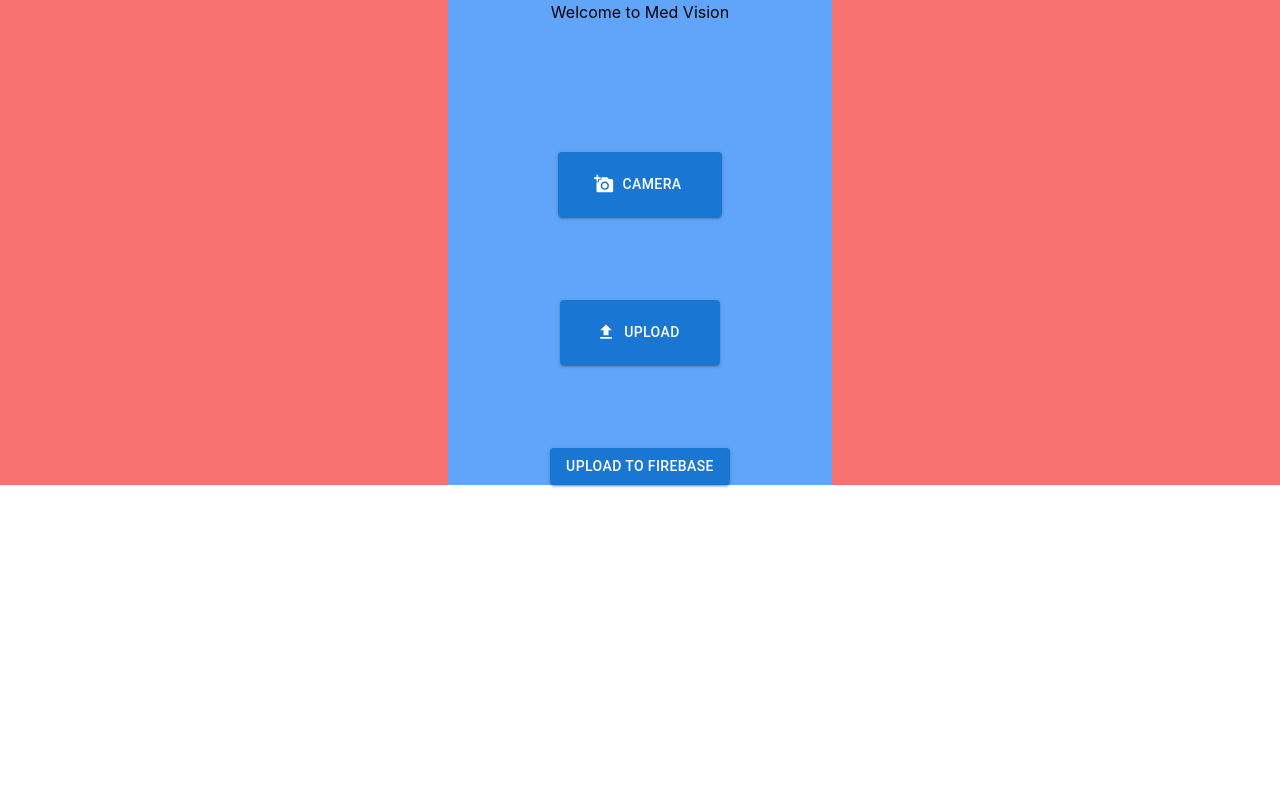
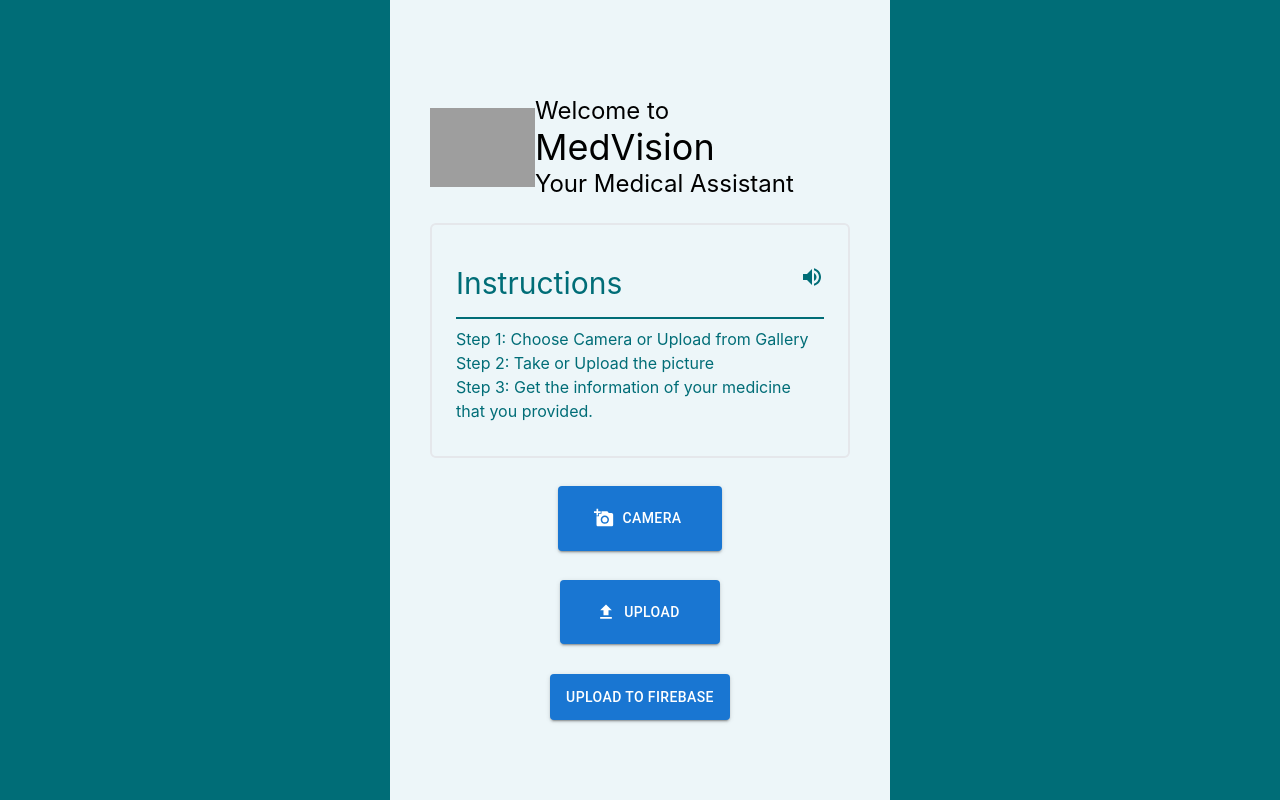
Before and after one commit to erik-ksth/medVision1.0, a React (Create React App) app: page / in a window 1280 px wide. Built offline with nearby package versions, Linux system fonts and the light colour scheme; grey boxes are pictures that could not be loaded.

Commit message:
build: blah blah

```diff
--- a/src/pages/home.js
+++ b/src/pages/home.js
@@ -9,6 +9,7 @@
 import Button from "@mui/material/Button";
 import AddAPhotoIcon from "@mui/icons-material/AddAPhoto";
 import UploadIcon from "@mui/icons-material/Upload";
+import VolumeUpIcon from '@mui/icons-material/VolumeUp';
 
 function Home() {
   const [file, setFile] = useState("");
@@ -83,10 +84,30 @@
   // }, []);
 
   return (
-    <body class="grid justify-items-center w-full bg-red-400">
-      <div class="w-96 bg-blue-400 grid justify-items-center gap-y-32">
-        <h1>Welcome to Med Vision</h1>
+    <body class="grid justify-items-center w-full bg-primaryGreen">
+      <div style={{maxWidth: '500px'}} class="w-screen h-screen gap-y-16 px-10 py-20 bg-primaryBlue grid justify-items-center gap-y-2">
 
+        <div class="flex flex-row w-full items-center justify-between">
+          <img class="w-3/12" src="/images/medVisionLogo.svg"></img>
+          <div>
+            <p class="text-2xl">Welcome to <span class="text-4xl">MedVision</span></p>
+            <p class="text-2xl">Your Medical Assistant</p>
+          </div>
+        </div>
+
+        <div class="w-full p-6 pb-1 text-primaryGreen border-2 rounded-md">
+          <div class="flex justify-between py-4 text-3xl">
+            <p>Instructions</p>
+            <VolumeUpIcon/>
+          </div>
+          <div class="pt-2 border-t-2 border-primaryGreen ">
+            <p>Step 1: Choose Camera or Upload from Gallery</p>
+            <p>Step 2: Take or Upload the picture</p>
+            <p>Step 3: Get the information of your medicine that you provided.</p>
+          </div>
+        </div>
+
+        <div class="pt-5 w=96 bg-primaryBlue grid justify-items-center gap-y-16">
           <div class="w-auto h-5 relative">
             <Button
               variant="contained"
@@ -101,12 +122,6 @@
                 capture="user"
                 accept="image/*"
                 onChange={handleChange}
-              // onChange={(event) => {
-              //   handleChange();
-              //   uploadFile();
-              //   objectName = event.target.files[0].name;
-              //   console.log(event.target.files[0].name);
-              // }}
               ></input>
             </Button>
           </div>
@@ -124,17 +139,11 @@
                 id="uploadImg"
                 accept="image/png, image/jpeg, image/heic"
                 onChange={handleChange}
-              // onChange={(event) => {
-              //   handleChange();
-              //   uploadFile();
-              //   objectName = event.target.files[0].name;
-              //   console.log(event.target.files[0].name);
-              // }}
               ></input>
             </Button>
-
           </div>
           <Button variant="contained" onClick={handleUpload}>Upload to Firebase</Button>
+        </div>
       </div>
     </body>
   );
--- a/tailwind.config.js
+++ b/tailwind.config.js
@@ -2,7 +2,13 @@
 module.exports = {
   content: ["./src/**/*.{html,js}"],
   theme: {
-    extend: {},
+    extend: {
+      colors: {
+        'primaryGreen': '#006d77' ,
+        'primaryTeel' : '#83c5be' ,
+        'primaryBlue' : '#edf6f9'
+      }
+    },
   },
   plugins: [],
 }
```
Lines whose indentation alone changed are shown as unchanged.
